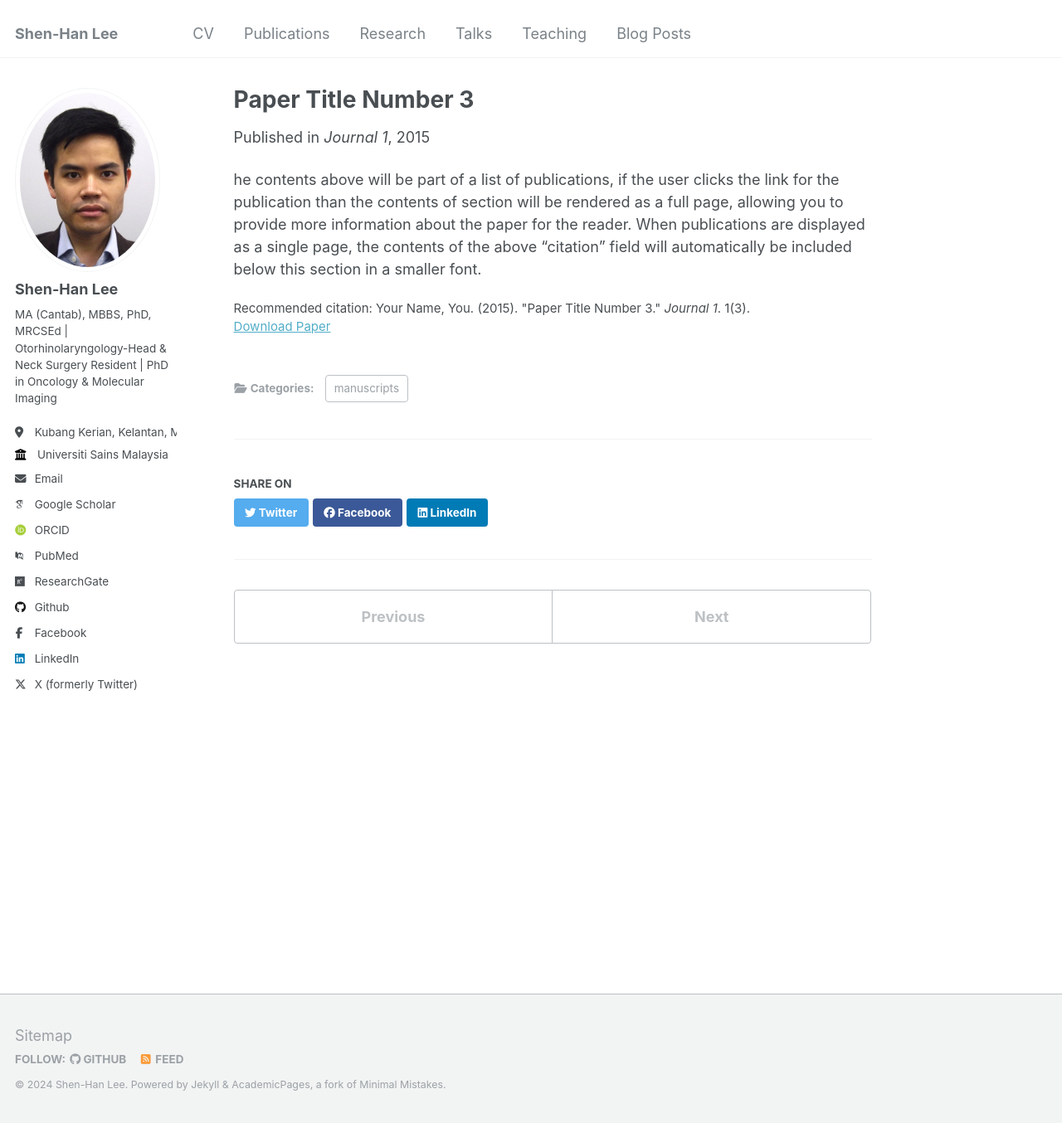
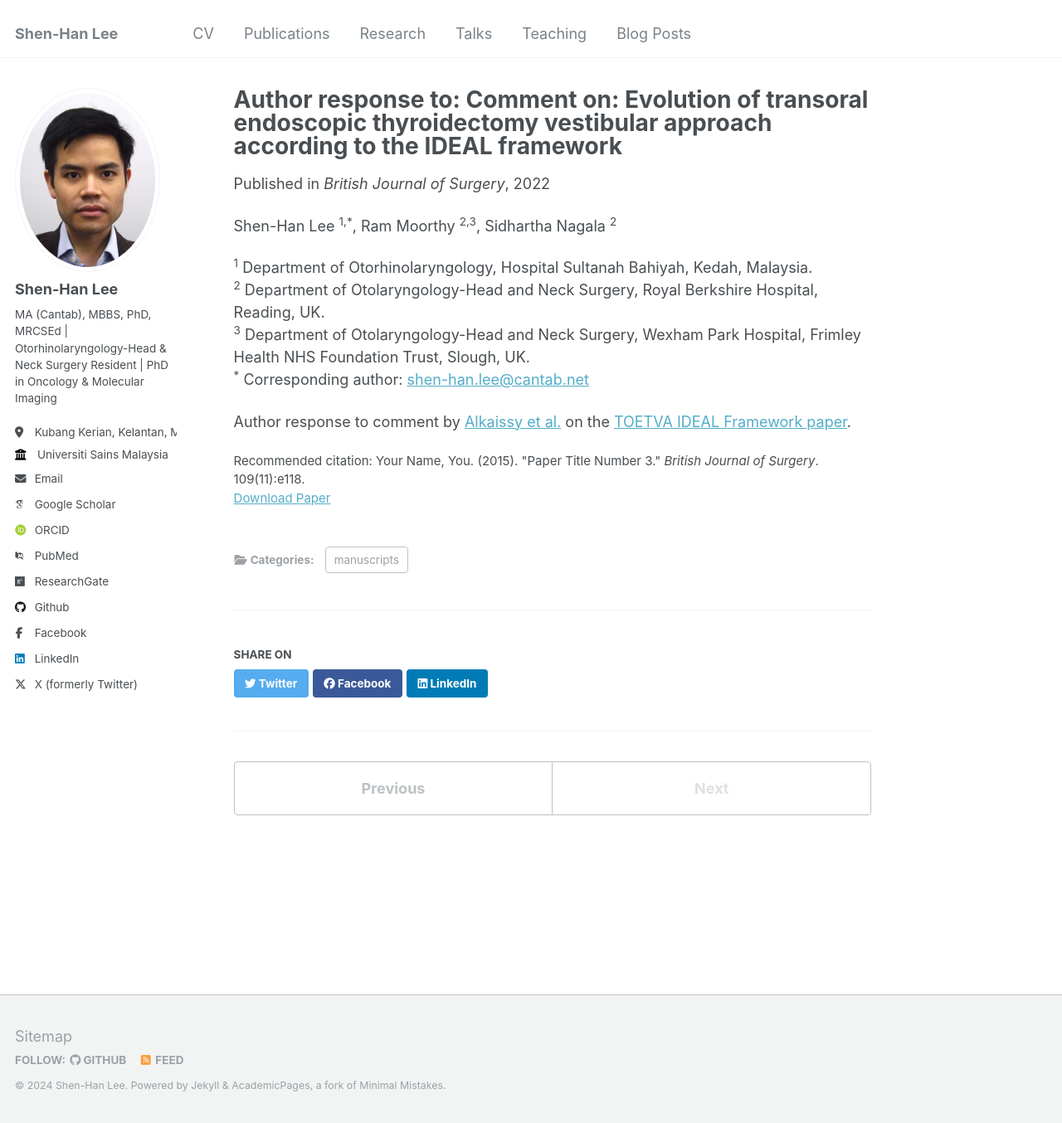
Before and after one commit to shenhanlee/shenhanlee.github.io, a Jekyll site: the page built from _publications/2024-10-26-paper-title-number-13.md, in a window 1280 px wide and 1354 px high. Shown: the whole window at 83% size. Built offline with Jekyll 4.4.1, drawn with Linux system fonts in a browser that asks for light colours; some web fonts are replaced.

Commit message:
Merge remote-tracking branch 'origin/master'

```diff
--- a/_publications/2024-10-26-paper-title-number-13.md
+++ b/_publications/2024-10-26-paper-title-number-13.md
@@ -1,13 +1,20 @@
 ---
-title: "Paper Title Number 3"
+title: "Author response to: Comment on: Evolution of transoral endoscopic thyroidectomy vestibular approach according to the IDEAL framework"
 collection: publications
 category: manuscripts
 permalink: /publication/2015-10-01-paper-title-number-3
-excerpt: 'This paper is about the number 3. The number 4 is left for future work.'
-date: 2015-10-01
-venue: 'Journal 1'
+excerpt: 'Author response to a comment by on the TOETVA IDEAL Framework paper in the Britsh Journal of Surgery.'
+date: 2022-07-27
+venue: 'British Journal of Surgery'
 paperurl: 'https://shenhanlee.github.io/files/paper3.pdf'
-citation: 'Your Name, You. (2015). &quot;Paper Title Number 3.&quot; <i>Journal 1</i>. 1(3).'
+citation: 'Your Name, You. (2015). &quot;Paper Title Number 3.&quot; <i>British Journal of Surgery</i>. 109(11):e118.'
 ---
 
-he contents above will be part of a list of publications, if the user clicks the link for the publication than the contents of section will be rendered as a full page, allowing you to provide more information about the paper for the reader. When publications are displayed as a single page, the contents of the above "citation" field will automatically be included below this section in a smaller font.
+Shen-Han Lee <sup>1,*</sup>, Ram Moorthy <sup>2,3</sup>, Sidhartha Nagala <sup>2</sup>
+
+<sup>1</sup> Department of Otorhinolaryngology, Hospital Sultanah Bahiyah, Kedah, Malaysia.
+<sup>2</sup> Department of Otolaryngology-Head and Neck Surgery, Royal Berkshire Hospital, Reading, UK.
+<sup>3</sup> Department of Otolaryngology-Head and Neck Surgery, Wexham Park Hospital, Frimley Health NHS Foundation Trust, Slough, UK.
+<sup>*</sup> Corresponding author: [shen-han.lee@cantab.net](mailto:shen-han.lee@cantab.net)
+
+Author response to comment by [Alkaissy et al.](https://doi.org/10.1093/bjs/znac235) on the [TOETVA IDEAL Framework paper](https://doi.org/10.1093/bjs/znac072).
```
Also changed, not shown: 1 other file.
